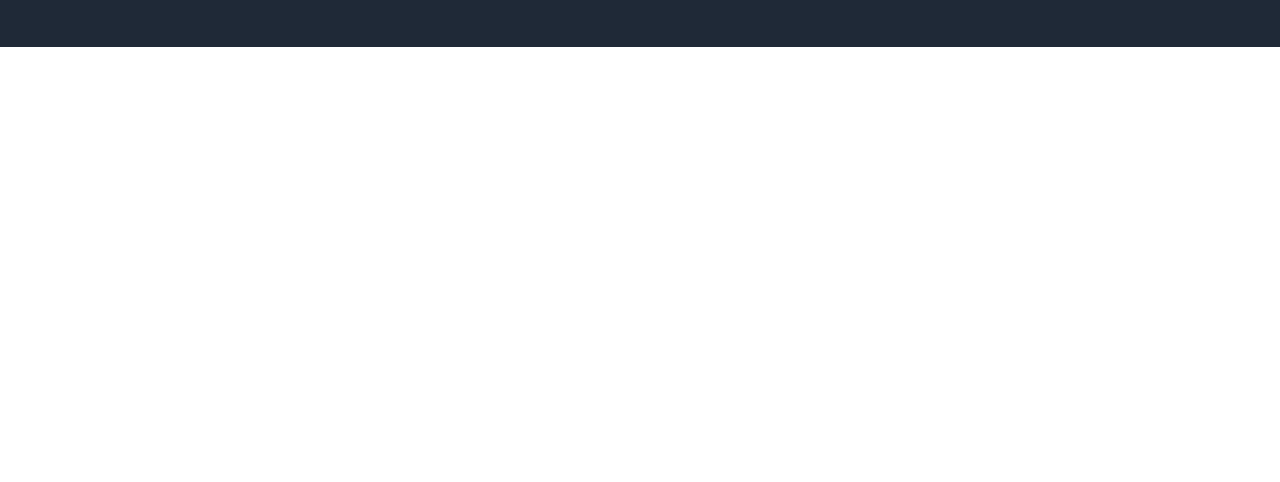
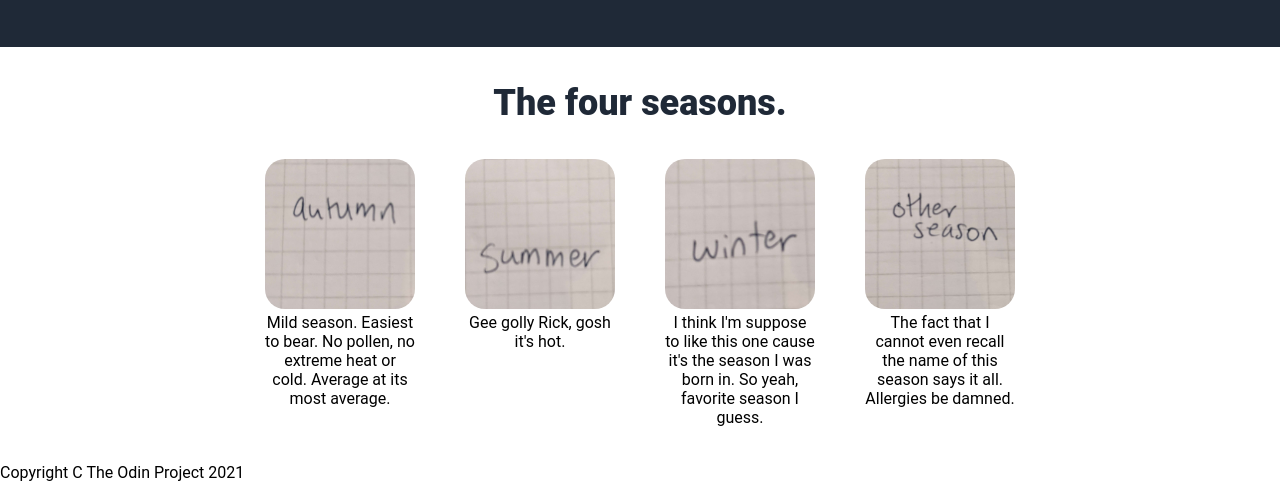
Before and after one commit to 13olt3/landing-project, a plain HTML site: page index.html in a window 1280 px wide. Shown: the part 373-855 px from the top of the page. Before the commit the page ends 800 px from the top, so only its background shows below. Drawn offline with Linux system fonts and the light colour scheme.

Commit message:
Added information with images

```diff
--- a/index.html
+++ b/index.html
@@ -35,6 +35,35 @@
 
 
     </div>
+    <div class="content">
+        <div class="content-title">
+            The four seasons.
+        </div>
+        <div class="contents">
+            <div class="content1">
+                <img class="content-img" src="./images/autumn.jpg" alt="A beautiful picture of Autumn." height="150" width="150">
+                <div class="content-text"> Mild season. Easiest to bear. No pollen, no extreme heat or cold. Average at its most average.</div>
+            </div>
+            <div class="content2">
+                <img class="content-img" src="./images/summer.jpg" alt="A beautiful picture of Summer." height="150" width="150">
+                <div class="content-text">Gee golly Rick, gosh it's hot.</div>
+            </div>
+            <div class="content3">
+                <img class="content-img" src="./images/winter.jpg" alt="A beautiful picture of Winter." height="150" width="150">
+                <div class="content-text">I think I'm suppose to like this one cause it's the season I was born in. So yeah, favorite season I guess.</div>
+            </div>
+            <div class="content4">
+                <img class="content-img" src="./images/spring.jpg" alt="A beautiful picture of Spring." height="150" width="150">
+                <div class="content-text">The fact that I cannot even recall the name of this season says it all. Allergies be damned.</div>
+            </div>
+        </div>
+
+
+    </div>
+
+    <div class="footer">
+        Copyright C The Odin Project 2021
+    </div>
 
 </body>
 </html>
--- a/style.css
+++ b/style.css
@@ -1,6 +1,10 @@
 body {
     font-family: Roboto,  Ubuntu, Cantarell, 'Open Sans', 'Helvetica Neue', sans-serif;
     margin: 0;
+    display: flex;
+    flex-direction: column;
+    margin: 0;
+    min-height: 100vh;
 }
 
 .header {
@@ -67,3 +71,32 @@ a:link, a:visited {
 img {
     border-radius: 3px;
 }
+
+.content-img {
+    border-radius: 20px;
+}
+
+.content {
+    flex: 1;
+}
+
+.contents {
+    display: flex;
+    justify-content: center;
+    gap: 50px;
+}
+
+.content-text {
+    width: 150px;
+    height: 150px;
+    text-align: center;
+}
+
+.content-title {
+    display: flex;
+    font-size: 36px;
+    font-weight: 900;
+    color: #1F2937;
+    padding: 35px 0;
+    justify-content: center;
+}
```
Also changed, not shown: images/autumn.jpg (added), images/spring.jpg (added), images/summer.jpg (added), images/winter.jpg (added).
